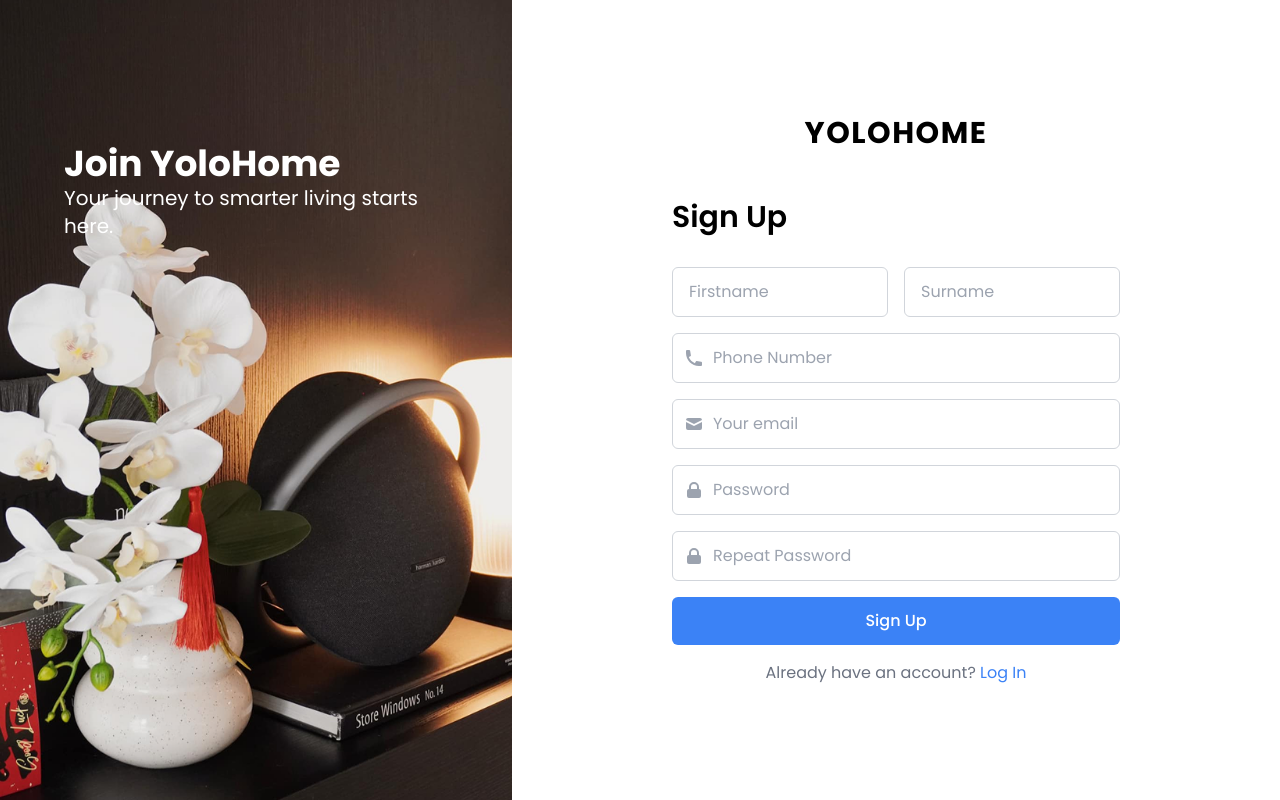
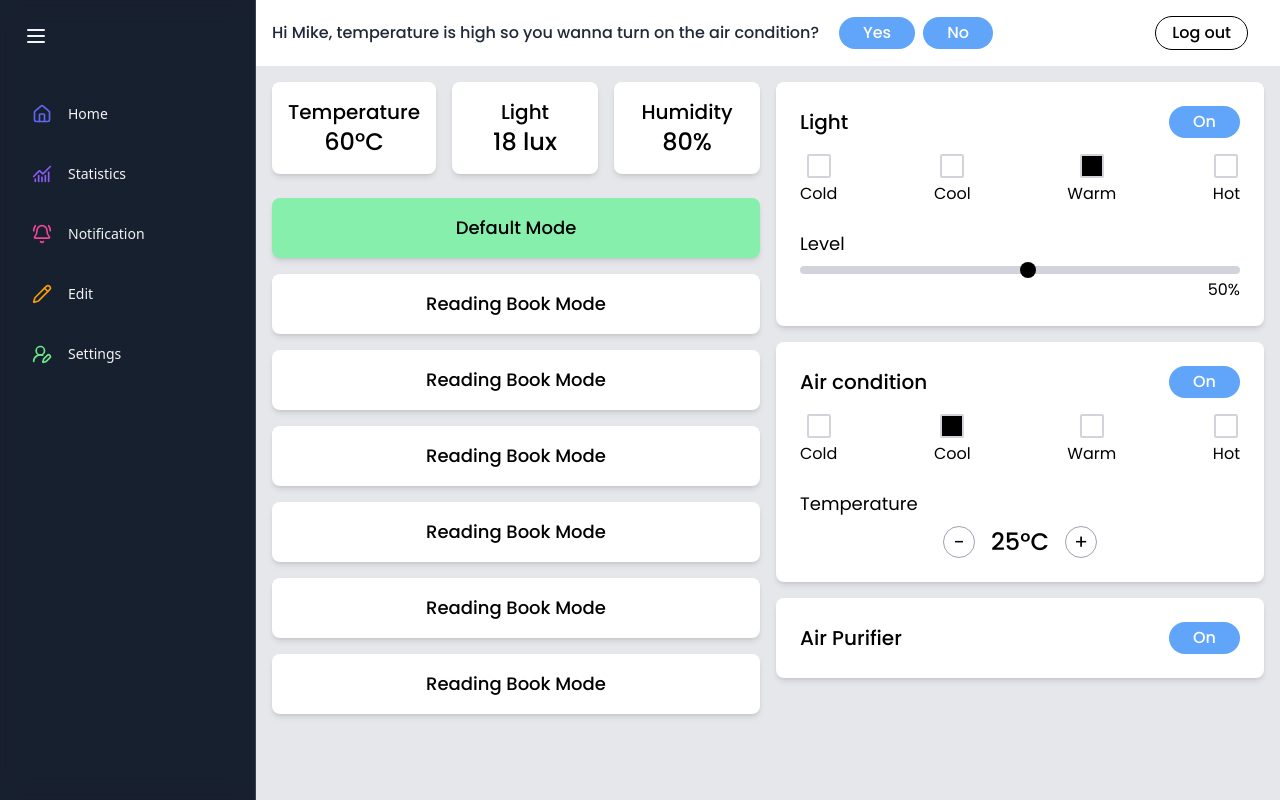
Before and after one commit to quinquin123/DADN_CNPM, a React (Vite) app: page / in a window 1280 px wide. Built offline with nearby package versions, Linux system fonts and the light colour scheme.

Commit message:
chỉnh sửa homepage

```diff
--- a/src/main.jsx
+++ b/src/main.jsx
@@ -8,7 +8,7 @@ import YoloHomeSignUp from './pages/YoloHomeSignUp.jsx'
 createRoot(document.getElementById('root')).render(
   <StrictMode>
     <BrowserRouter>
-      <YoloHomeSignUp />
+      <App />
     </BrowserRouter>
   </StrictMode>,
 )
--- a/src/pages/HomePage.jsx
+++ b/src/pages/HomePage.jsx
@@ -1,101 +1,226 @@
-import Header from "../components/Header"
-import { useState, useEffect } from "react"
-import Image from "../../public/image.png"
+import React, { useState } from 'react';
 
 const HomePage = () => {
-  const [greeting, setGreeting] = useState("Good evening")
+// Merged state
+const [lightOn, setLightOn] = useState(true);
+const [lightMode, setLightMode] = useState('Warm');
+const [lightLevel, setLightLevel] = useState(50);
 
-  useEffect(() => {
-    const hour = new Date().getHours()
-    if (hour >= 5 && hour < 12) {
-      setGreeting("Good morning")
-    } else if (hour >= 12 && hour < 18) {
-      setGreeting("Good afternoon")
-    } else {
-      setGreeting("Good evening")
-    }
-  }, [])
+const [airConditionOn, setAirConditionOn] = useState(true);
+const [acMode, setAcMode] = useState('Cool');
+const [temperature, setTemperature] = useState(25);
+
+const [airPurifierOn, setAirPurifierOn] = useState(true);
+const [currentMode, setCurrentMode] = useState('default');
+  // Toggle functions with visual feedback
+  const toggleLight = () => {
+    setLightOn(!lightOn);
+    // You can add backend API call here
+  };
+
+  const toggleAirCondition = () => {
+    setAirConditionOn(!airConditionOn);
+    // You can add backend API call here
+  };
+
+  const toggleAirPurifier = () => {
+    setAirPurifierOn(!airPurifierOn);
+    // You can add backend API call here
+  };
+
+
+  // Function to handle mode switching
+  const switchMode = (mode) => {
+    setCurrentMode(mode);
+
+    // Send data to backend
+    sendModeToBackend(mode);
+  };
+
+  // Function to simulate sending data to backend
+  const sendModeToBackend = (mode) => {
+    console.log(`Switching to ${mode} mode - sending to backend`);
+    // In a real application, you would use fetch or axios here
+    // Example:
+    // fetch('/api/switch-mode', {
+    //   method: 'POST',
+    //   headers: { 'Content-Type': 'application/json' },
+    //   body: JSON.stringify({ mode })
+    // });
+  };
 
   return (
-    <div className="min-h-screen w-full bg-gradient-to-b from-gray-50 to-gray-100 dark:from-gray-800 dark:to-gray-900 overflow-y-auto">
-      <div className="flex-1 overflow-auto relative z-10">
-        <Header title='SmartHome' />
+    <div className="w-full font-poppins flex flex-col text-black h-screen bg-gray-200">
+      {/* Top bar */}
+      <div className="flex items-center p-4 bg-white">
+        <div className="flex items-center">
+          <span className="text-gray-800 font-medium">Hi Mike, temperature is high so you wanna turn on the air condition?</span>
+        </div>
+        <div className="flex ml-5 space-x-2">
+          <button className="bg-blue-400 text-white font-medium py-1 px-6 rounded-full">Yes</button>
+          <button className="bg-blue-400 text-white font-medium py-1 px-6 rounded-full">No</button>
+        </div>
+        <button className=" ml-auto mr-4 border border-black rounded-full px-4 py-1 font-medium">Log out</button>
 
-        <div className="max-w-7xl mx-auto p-6">
-          <div className="bg-white dark:bg-gray-800 rounded-xl shadow-lg p-6 mb-8">
-            <div className="flex flex-col md:flex-row justify-between items-start md:items-center gap-4">
-              <div>
-                <h2 className="text-sm font-medium text-gray-500 dark:text-gray-400 uppercase tracking-wider">{greeting}</h2>
-                <h1 className="text-2xl md:text-3xl font-bold text-gray-900 dark:text-white">Welcome, Quynh!</h1>
-              </div>
-              <div className="flex items-center px-4 py-2 bg-blue-50 dark:bg-blue-900/30 rounded-full">
-                <span className="text-2xl mr-2">👋</span>
-                <span className="font-medium text-blue-700 dark:text-blue-300">Have a nice day!</span>
-              </div>
+      </div>
+
+      {/* Main content */}
+      <div className="flex-1 p-4 flex gap-4">
+        {/* Left panel */}
+        <div className="w-1/2 flex flex-col gap-4">
+          {/* Sensor readings */}
+          <div className="flex gap-4 mb-2">
+            <div className="bg-white rounded-lg shadow-md p-4 flex-1 flex flex-col items-center">
+              <div className="text-xl font-medium">Temperature</div>
+              <div className="text-2xl font-medium">60°C</div>
+            </div>
+            <div className="bg-white rounded-lg shadow-md p-4 flex-1 flex flex-col items-center">
+              <div className="text-xl font-medium">Light</div>
+              <div className="text-2xl font-medium">18 lux</div>
+            </div>
+            <div className="bg-white rounded-lg shadow-md p-4 flex-1 flex flex-col items-center">
+              <div className="text-xl font-medium">Humidity</div>
+              <div className="text-2xl font-medium">80%</div>
             </div>
           </div>
-
-          <div className="grid grid-cols-1 md:grid-cols-3 gap-6 mb-8">
-            {/* Temperature Card */}
-            <div className="bg-white dark:bg-gray-800 rounded-xl shadow-md overflow-hidden">
-              <div className="bg-blue-500/10 dark:bg-blue-500/20 px-4 py-3">
-                <h3 className="text-blue-700 dark:text-blue-300 font-medium">TEMPERATURE</h3>
-              </div>
-              <div className="p-6 flex justify-center items-center">
-                <div className="text-center">
-                  <span className="text-4xl font-bold text-gray-800 dark:text-white">30°C</span>
-                </div>
-              </div>
-            </div>
-
-            {/* Humidity Card */}
-            <div className="bg-white dark:bg-gray-800 rounded-xl shadow-md overflow-hidden">
-              <div className="bg-green-500/10 dark:bg-green-500/20 px-4 py-3">
-                <h3 className="text-green-700 dark:text-green-300 font-medium">HUMIDITY</h3>
-              </div>
-              <div className="p-6 flex justify-center items-center">
-                <div className="text-center">
-                  <span className="text-4xl font-bold text-gray-800 dark:text-white">80%</span>
-                </div>
-              </div>
-            </div>
-
-            {/* Light Intensity Card */}
-            <div className="bg-white dark:bg-gray-800 rounded-xl shadow-md overflow-hidden">
-              <div className="bg-yellow-500/10 dark:bg-yellow-500/20 px-4 py-3">
-                <h3 className="text-yellow-700 dark:text-yellow-300 font-medium">LIGHT INTENSITY</h3>
-              </div>
-              <div className="p-6 flex justify-center items-center">
-                <div className="text-center">
-                  <span className="text-4xl font-bold text-gray-800 dark:text-white">13 lux</span>
-                </div>
-              </div>
-            </div>
+                  {/* Mode buttons */}
+                  <div
+            className={`${currentMode === 'default' ? 'bg-green-300' : 'bg-white'} rounded-lg p-4 text-center font-medium text-lg shadow-md cursor-pointer transition-colors duration-200`}
+            onClick={() => switchMode('default')}
+          >
+            Default Mode
           </div>
 
-          {/* Room Image with overlay information */}
-          <div className="relative rounded-xl overflow-hidden shadow-lg">
-            <img
-              src={Image}
-              alt="Living Room"
-              className="w-full h-auto object-cover"
+          {/* Reading book mode repeats */}
+          {[1, 2, 3, 4, 5, 6].map((_, i) => (
+            <div
+              key={i}
+              className={`${currentMode === `reading-${i}` ? 'bg-green-300' : 'bg-white'} rounded-lg shadow-md p-4 text-center font-medium text-lg cursor-pointer transition-colors duration-200`}
+              onClick={() => switchMode(`reading-${i}`)}
+            >
+              Reading Book Mode
+            </div>
+          ))}
+        </div>
+
+        {/* Right panel - Controls */}
+        <div className="w-1/2 flex flex-col gap-4">
+      {/* Light control */}
+      <div className="bg-white rounded-lg shadow-md p-6">
+        <div className="flex justify-between items-center mb-4">
+          <span className="text-xl font-medium">Light</span>
+          <button
+            className={`font-medium py-1 px-6 rounded-full ${
+              lightOn
+                ? 'bg-blue-400 text-white'
+                : 'bg-red-600 text-white'
+            }`}
+            onClick={toggleLight}
+          >
+            {lightOn ? 'On' : 'Off'}
+          </button>
+        </div>
+
+        <div className="flex justify-between mb-6">
+          {['Cold', 'Cool', 'Warm', 'Hot'].map((mode) => (
+            <div key={mode} className="flex flex-col items-center">
+              <div
+                className={`w-6 h-6 rounded-sm border-2 border-gray-300 cursor-pointer ${lightMode === mode ? 'bg-black' : ''}`}
+                onClick={() => setLightMode(mode)}
+              />
+              <span className="mt-1">{mode}</span>
+            </div>
+          ))}
+        </div>
+
+        <div>
+          <div className="text-lg mb-2">Level</div>
+          <div className="h-2 bg-gray-300 rounded-full relative">
+            <input
+              type="range"
+              min="0"
+              max="100"
+              value={lightLevel}
+              onChange={(e) => setLightLevel(parseInt(e.target.value))}
+              className="absolute w-full h-full opacity-0 cursor-pointer"
             />
-            <div className="absolute bottom-0 left-0 right-0 bg-gradient-to-t from-black/70 to-transparent p-6">
-              <h3 className="text-white text-xl font-medium mb-2">Living Room</h3>
-              <div className="flex space-x-4">
-                <div className="bg-white/20 backdrop-blur-sm rounded-lg px-3 py-1 text-white text-sm">
-                  3 devices active
-                </div>
-                <div className="bg-white/20 backdrop-blur-sm rounded-lg px-3 py-1 text-white text-sm">
-                  Energy saving mode
-                </div>
-              </div>
+            <div
+              className="absolute top-1/2 transform -translate-y-1/2 w-4 h-4 bg-black rounded-full"
+              style={{ left: `${lightLevel}%` }}
+            />
+          </div>
+          <div className="text-right mt-1">{lightLevel}%</div>
+        </div>
+      </div>
+
+      {/* Air condition control */}
+      <div className="bg-white rounded-lg shadow-md p-6">
+        <div className="flex justify-between items-center mb-4">
+          <span className="text-xl font-medium">Air condition</span>
+          <button
+            className={`font-medium py-1 px-6 rounded-full ${
+              airConditionOn
+                ? 'bg-blue-400 text-white'
+                : 'bg-red-600 text-white'
+            }`}
+            onClick={toggleAirCondition}
+          >
+            {airConditionOn ? 'On' : 'Off'}
+          </button>
+        </div>
+
+        <div className="flex justify-between mb-6">
+          {['Cold', 'Cool', 'Warm', 'Hot'].map((mode) => (
+            <div key={mode} className="flex flex-col items-center">
+              <div
+                className={`w-6 h-6 rounded-sm border-2 border-gray-300 cursor-pointer ${acMode === mode ? 'bg-black' : ''}`}
+                onClick={() => setAcMode(mode)}
+              />
+              <span className="mt-1">{mode}</span>
             </div>
+          ))}
+        </div>
+
+        <div>
+          <div className="text-lg mb-2">Temperature</div>
+          <div className="flex items-center justify-center">
+            <button
+              className="w-8 h-8 rounded-full bg-white border border-gray-400 flex items-center justify-center"
+              onClick={() => setTemperature(Math.max(16, temperature - 1))}
+            >
+              <span className="text-xl">−</span>
+            </button>
+            <span className="mx-4 text-2xl font-medium">{temperature}°C</span>
+            <button
+              className="w-8 h-8 rounded-full bg-white border border-gray-400 flex items-center justify-center"
+              onClick={() => setTemperature(Math.min(30, temperature + 1))}
+            >
+              <span className="text-xl">+</span>
+            </button>
           </div>
         </div>
       </div>
+
+      {/* Air purifier */}
+      <div className="bg-white rounded-lg shadow-md p-6">
+        <div className="flex justify-between items-center">
+          <span className="text-xl font-medium">Air Purifier</span>
+          <button
+            className={`font-medium py-1 px-6 rounded-full ${
+              airPurifierOn
+                ? 'bg-blue-400 text-white'
+                : 'bg-red-600 text-white'
+            }`}
+            onClick={toggleAirPurifier}
+          >
+            {airPurifierOn ? 'On' : 'Off'}
+          </button>
+        </div>
+      </div>
     </div>
-  )
-}
+      </div>
+    </div>
+  );
+};
 
-export default HomePage
+export default HomePage;
```
Also changed, not shown: src/App.jsx (+2 -5 lines).
